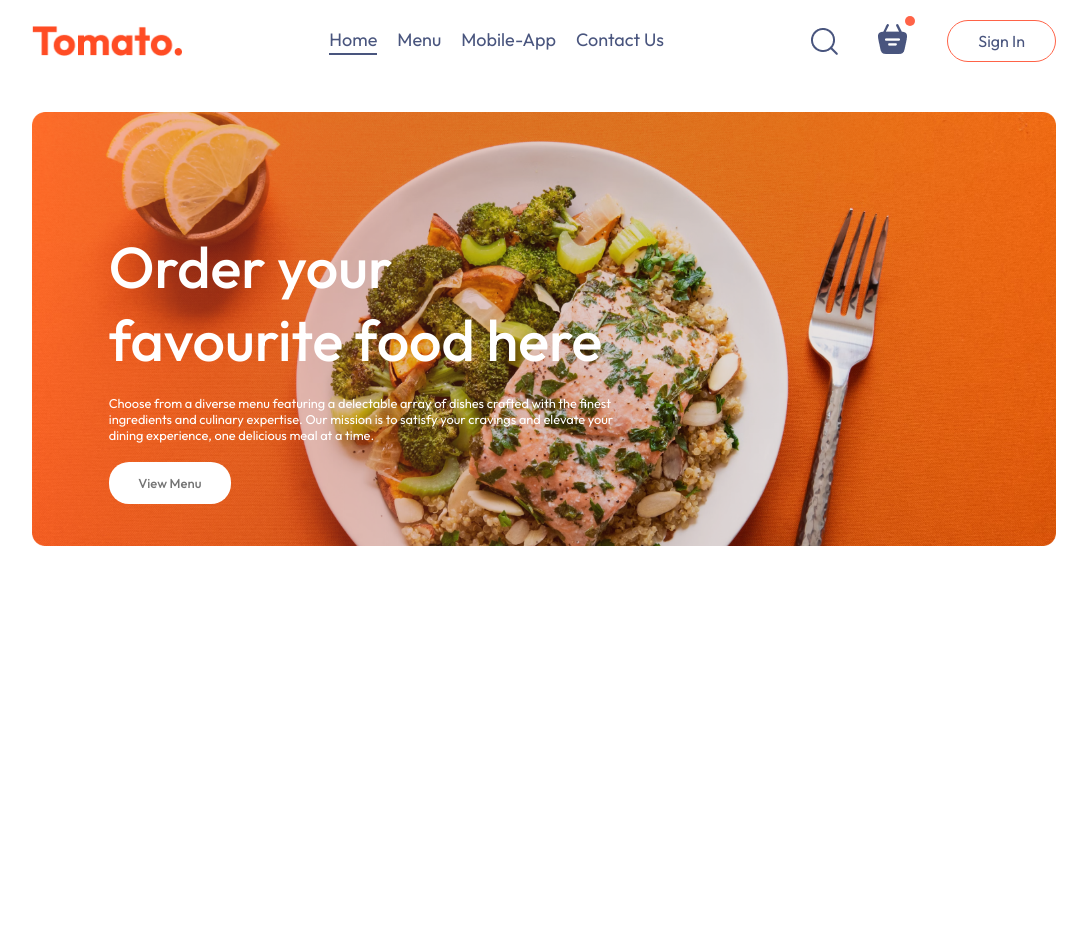
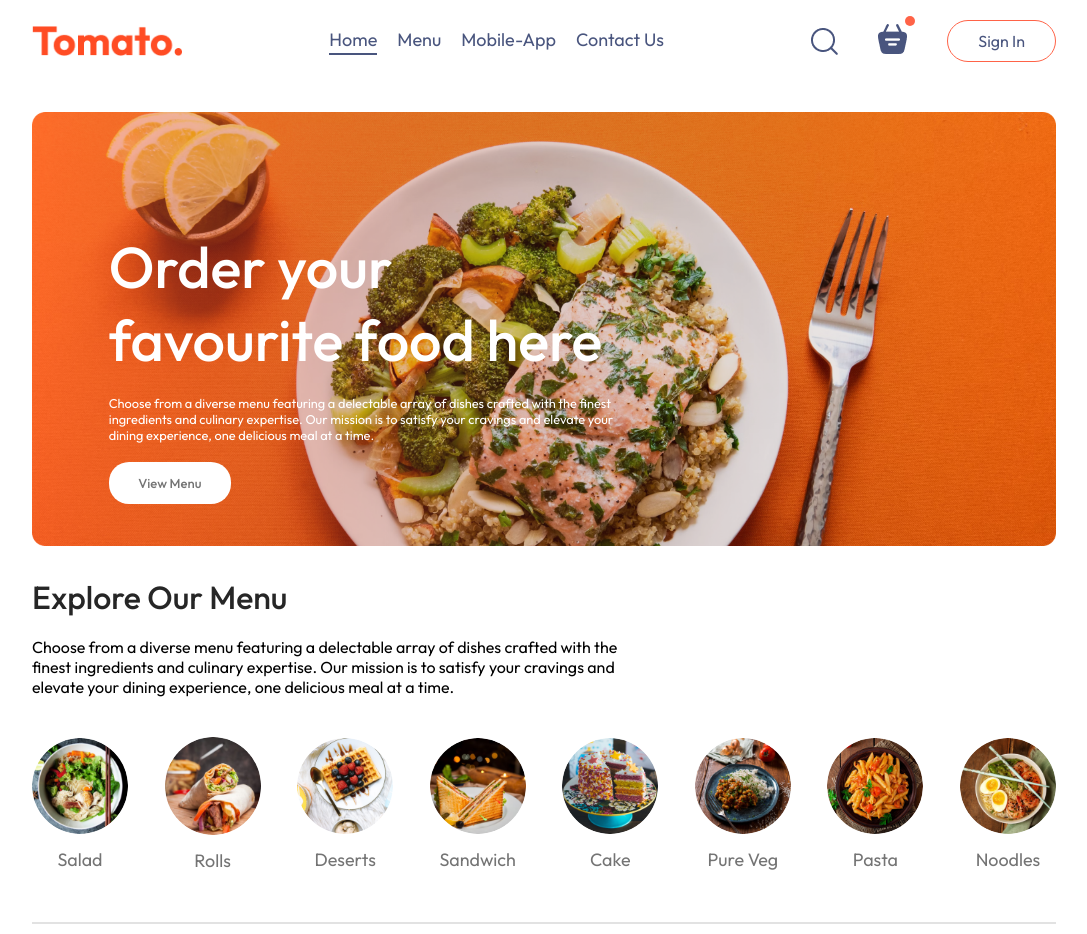
Before and after one commit to Adnaan1806/Food-Delivery-WebApp, a React (Vite) app in the folder frontend/: page / in a window 1280 px wide. Shown: the whole page, without its empty margins (96-1183 px from the left). Before the commit the page ends 800 px from the top, so only its background shows below. Built offline with nearby package versions, Linux system fonts and the light colour scheme.

Commit message:
Explore Menu UI

```diff
--- /dev/null
+++ b/frontend/src/components/ExploreMenu/ExploreMenu.css
@@ -0,0 +1,56 @@
+.explore-menu{
+    display: flex;
+    flex-direction: column;
+    gap: 20px;
+}
+
+.explore-menu h1{
+    color: #262626;
+    font-weight: 500;
+}
+
+.explore-menu-text{
+    max-width: 60%;
+    columns: #808080;
+}
+
+.explore-menu-list{
+    display: flex;
+    gap: 30px;
+    justify-content: space-between;
+    align-items: center;
+    text-align: center;
+    margin: 20px 0px;
+    overflow-x: scroll;
+}
+
+.explore-menu-list::-webkit-scrollbar{
+    display: none;
+}
+
+.explore-menu-list-item img{
+    width: 7.5vw;
+    min-width: 80px;
+    cursor: pointer;
+    border-radius: 50%;
+    transition: 0.2s;
+}
+
+.explore-menu-list-item p{
+    margin-top: 10px;
+    color: #747474;
+    font-size: max(1.4vw,16px);
+    cursor: pointer;
+}
+
+.explore-menu hr{
+    margin: 10px 0px;
+    height: 2px;
+    background-color: #e2e2e2;
+    border: none;
+}
+
+.explore-menu-list-item .active{
+    border: 4px solid tomato;
+    padding: 2px;
+}
--- /dev/null
+++ b/frontend/src/components/ExploreMenu/ExploreMenu.jsx
@@ -0,0 +1,26 @@
+import React from 'react'
+import './ExploreMenu.css'
+import { menu_list } from '../../assets/assets'
+
+const ExploreMenu = ({category,setCategory}) => {
+  return (
+    <div className='explore-menu' id='expore-menu'>
+        <h1>Explore Our Menu</h1>
+        <p className='explore-menu-text'>Choose from a diverse menu featuring a delectable array of dishes crafted with the finest ingredients and culinary expertise.
+                 Our mission is to satisfy your cravings and elevate your dining experience, one delicious meal at a time.</p>
+                 <div className="explore-menu-list">
+                    {menu_list.map((item,index)=>{
+                        return(
+                            <div onClick={()=>setCategory(prev=>prev===item.menu_name?"All":item.menu_name)} key={index} className="explore-menu-list-item">
+                                <img className={category===item.menu_name?"active":""} src={item.menu_image} alt="" />
+                                <p>{item.menu_name}</p>
+                            </div>
+                        )
+                    })}
+                 </div>
+                 <hr />
+    </div>
+  )
+}
+
+export default ExploreMenu
--- a/frontend/src/pages/Home/Home.jsx
+++ b/frontend/src/pages/Home/Home.jsx
@@ -1,11 +1,16 @@
-import React from 'react'
+import React, { useState } from 'react'
 import './Home.css'
 import Header from '../../components/Header/Header'
+import ExploreMenu from '../../components/ExploreMenu/ExploreMenu'
 
 const Home = () => {
+
+const [category,setCategory] = useState("All")
+
   return (
     <div>
         <Header/>
+        <ExploreMenu category={category} setCategory={setCategory}/>
     </div>
   )
 }
```
